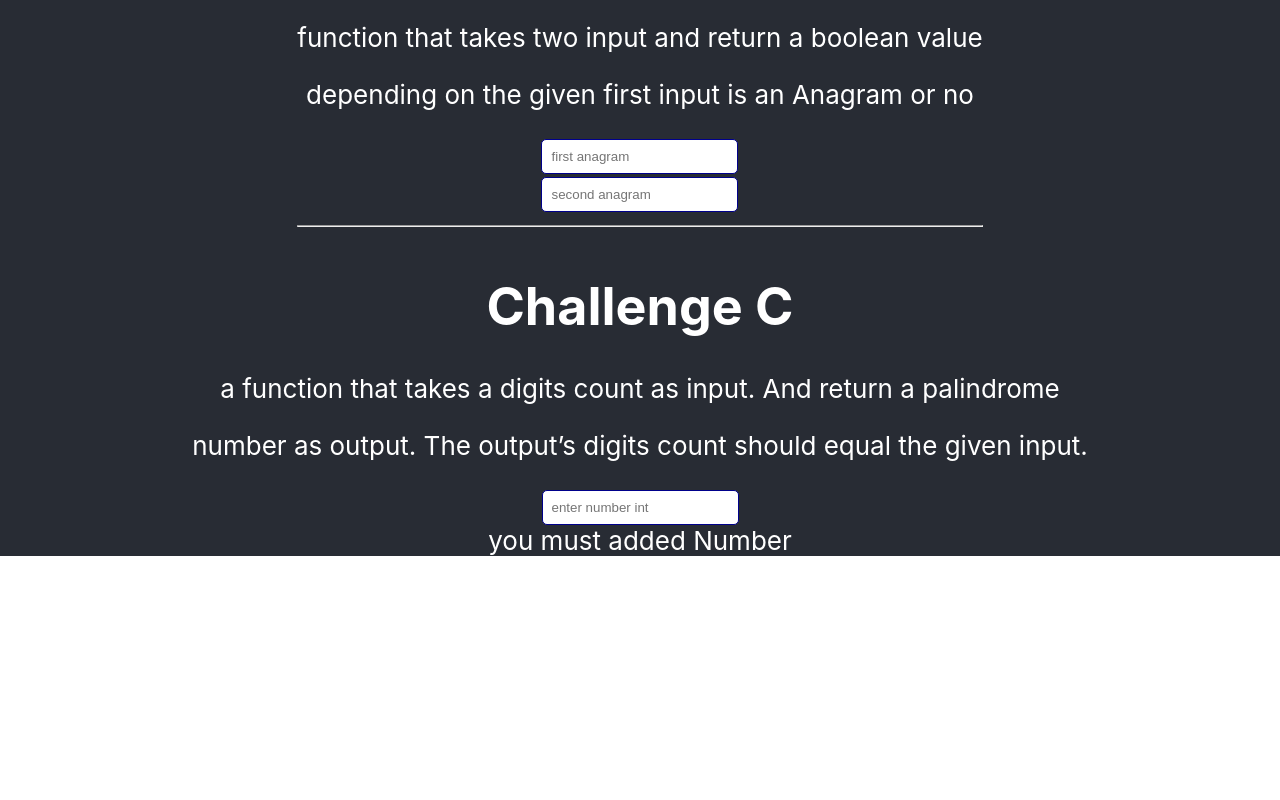
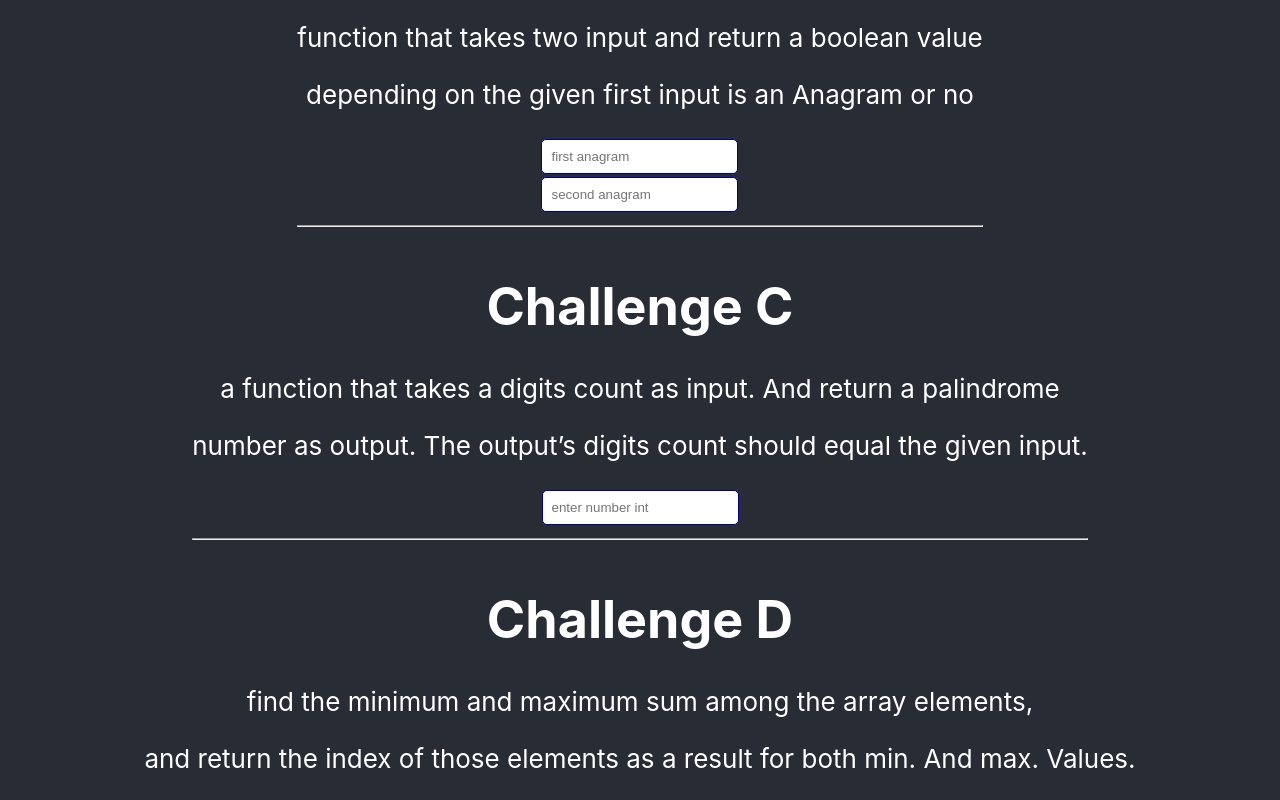
Before and after one commit to hossamabdulmagid/exam, a React (Create React App) app: page / in a window 1280 px wide. Shown: the part 508-1308 px from the top of the page. Before the commit the page ends 1064 px from the top, so only its background shows below. Built offline with nearby package versions, Linux system fonts and the light colour scheme.

Commit message:
challenge d

```diff
--- a/src/App.js
+++ b/src/App.js
@@ -2,6 +2,7 @@ import './App.css';
 import ChallengeA from "./challanges/challengeA";
 import ChallengeB from "./challanges/challengeB";
 import ChallengeC from "./challanges/challengeC";
+import ChallengeD from "./challanges/challengeD";
 
 const App = () => {
     return (
@@ -10,6 +11,7 @@ const App = () => {
                 <ChallengeA/>
                 <ChallengeB/>
                 <ChallengeC/>
+                <ChallengeD/>
             </header>
         </div>
     );
--- a/src/challanges/challengeA.js
+++ b/src/challanges/challengeA.js
@@ -34,10 +34,10 @@ const ChallengeA = () => {
             <p>
                 a function that returns the index of the first
                 occurrence of needle in a haystack,
-                <p>
-                    or -1 if the needle is not part of the haystack
+            </p>
+            <p>
+                or -1 if the needle is not part of the haystack
 
-                </p>
             </p>
             <textarea
                 type={"text"}
--- a/src/challanges/challengeC.js
+++ b/src/challanges/challengeC.js
@@ -31,10 +31,13 @@ const ChallengeC = () => {
             <input
                 className={'input'}
                 type={'text'}
-                placeHolder={`enter number int`}
+                placeholder={`enter number int`}
                 onChange={e => setNumber(e.target.value)}/>
             <br/>
-            {isNaN(number) ? 'you must added Number ' : palindromeNumber(number)}
+            <div>
+                {isNaN(number) ? null : palindromeNumber(number)}
+            </div>
+            <hr/>
         </div>
     )
 }
--- /dev/null
+++ b/src/challanges/challengeD.js
@@ -0,0 +1,46 @@
+const ChallengeD = () => {
+
+    let Input = [1, 2, 5, 6, 4, 11]
+
+    const findIndexOfMinMax = (Input) => {
+        let min = Input[0];
+        let max = Input[0];
+
+        for (let i = 0; i < Input.length; i++) {
+            if (Input[i] > max) {
+                max = Input[i];
+            } else if (Input < min) {
+                min = Input[i];
+            }
+        }
+
+        let result = {
+            min: [Input.indexOf(min)],
+            max: [Input.indexOf(max)],
+        }
+
+        return result;
+
+    }
+
+    console.log(findIndexOfMinMax(Input), `find index of Min and Max in Input`)
+
+    return (
+        <div>
+            <h1>
+                Challenge D
+            </h1>
+            <p>
+                find the minimum and maximum sum among the array
+                elements,
+                <p>
+                    and return the index of those elements as a result for both min. And
+                    max. Values.
+                </p>
+            </p>
+        </div>
+    )
+}
+
+
+export default ChallengeD;
```
